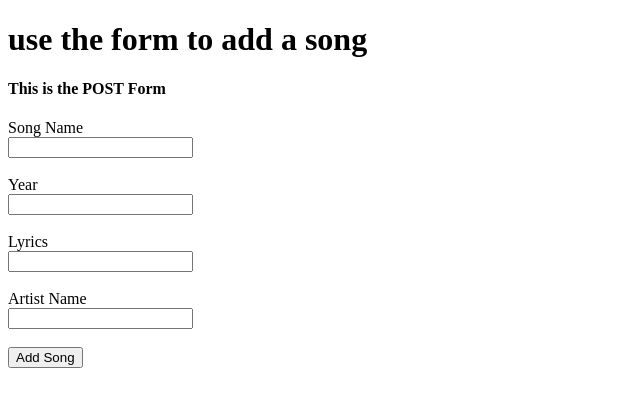
After one commit to tianajarman/songbase, a Flask app: page /song/add in a window 1280 px wide. The commit adds this page. Shown: the top 407 px of the page, without its empty margins (0-640 px from the left). Run offline with Flask 2, Linux system fonts and the light colour scheme.

Commit message:
added add feature

```diff
--- a/manage.py
+++ b/manage.py
@@ -10,7 +10,7 @@ def deploy():
     db.create_all()
     coldplay = Artist(name='Coldplay', about='Coldplay is a British rock band.')
     maroon5 = Artist(name='Maroon 5', about='Maroon 5 is an American pop rock band.')
-    song1 = Song(name='yellow', year=2004, lyrics='blah blah', artist=coldplay)
+    song1 = Song(name='yellow', year=2004, lyrics='Look at the stars', artist=coldplay)
     db.session.add(coldplay)
     db.session.add(maroon5)
     db.session.add(song1)
--- a/songbase.py
+++ b/songbase.py
@@ -71,7 +71,7 @@ def show_all_artists():
     return render_template('artist-all.html', artists=artists)
 
 
-@app.route('/artist/add', methods=['GET', 'POST'])
+@app.route('/artists/add', methods=['GET', 'POST'])
 def add_artists():
     if request.method == 'GET':
         return render_template('artist-add.html')
@@ -93,5 +93,38 @@ def show_all_songs():
     return render_template('song-all.html', songs=songs)
 
 
+@app.route('/song/add', methods=['GET', 'POST'])
+def add_songs():
+    if request.method == 'GET':
+        return render_template('song-add.html')
+    if request.method == 'POST':
+        # get data from the form
+        name = request.form['name']
+        year = request.form['year']
+        lyrics = request.form['lyrics']
+        artist_name = request.form['artist_name']
+
+        artist = Artist.query.filter_by(name=artist_name).first()
+
+        # insert the data into the database
+        song = Song(name=name, year=year, lyrics=lyrics, artist=artist)
+        db.session.add(song)
+        db.session.commit()
+        return redirect(url_for('show_all_songs'))
+
+
+@app.route('/artists/edit/<int:id>', methods=['GET', 'POST'])
+def edit_artists(id):
+    if request.method == 'GET':
+        return render_template('artist-edit.html', artist=artist)
+    if request.method == 'POST':
+        # get data from the form
+        artist.name = request.form['name']
+        artist.about = request.form['about']
+
+        db.session.commit()
+        return redirect(url_for('show_all_artists'))
+
+
 if __name__ == '__main__':
     app.run()
--- a/templates/artist-all.html
+++ b/templates/artist-all.html
@@ -10,5 +10,6 @@ All Artists
 {% for artist in artists %}
   <h3>{{artist.name }}</h3>
   <p>{{ artist.about }}</p>
+  <a href="/artists/edit/{{artist.id}}">Edit</a>
 {% endfor %}
 {% endblock %}
--- /dev/null
+++ b/templates/song-add.html
@@ -0,0 +1,28 @@
+{% extends "home-base.html" %}
+
+{% block title %}
+Add Songs
+{% endblock %}
+
+{% block page_content %}
+<h1> use the form to add a song </h1>
+
+
+<h4>This is the POST Form</h4>
+<form action="/song/add" method="post">
+<label>Song Name</label><br>
+<input type="text" name="name" value=""><br><br>
+
+<label>Year</label><br>
+<input type="text" name="year" value=""><br><br>
+
+<label>Lyrics</label><br>
+<input type="text" name="lyrics" value=""><br><br>
+
+<label>Artist Name</label><br>
+<input type="text" name="artist_name" value=""><br><br>
+
+<input type="submit" name="" value="Add Song">
+</form>
+
+{% endblock %}
--- a/templates/song-all.html
+++ b/templates/song-all.html
@@ -8,8 +8,8 @@ All Songs
 <h1>this page shows all artists</h1>
 
 {% for song in songs %}
-  <h3>{{song.name }}</h3>
-  <p>{{ song.year }}</p>
+  <h3>{{song.name}}</h3>
+  <p>{{song.year}}</p>
   <p>{{song.lyrics}}</p>
   <p>{{song.artist.name}}</p>
 {% endfor %}
```
Also changed, not shown: templates/artist-edit.html (added, +18 -0 lines), data.sqlite.
